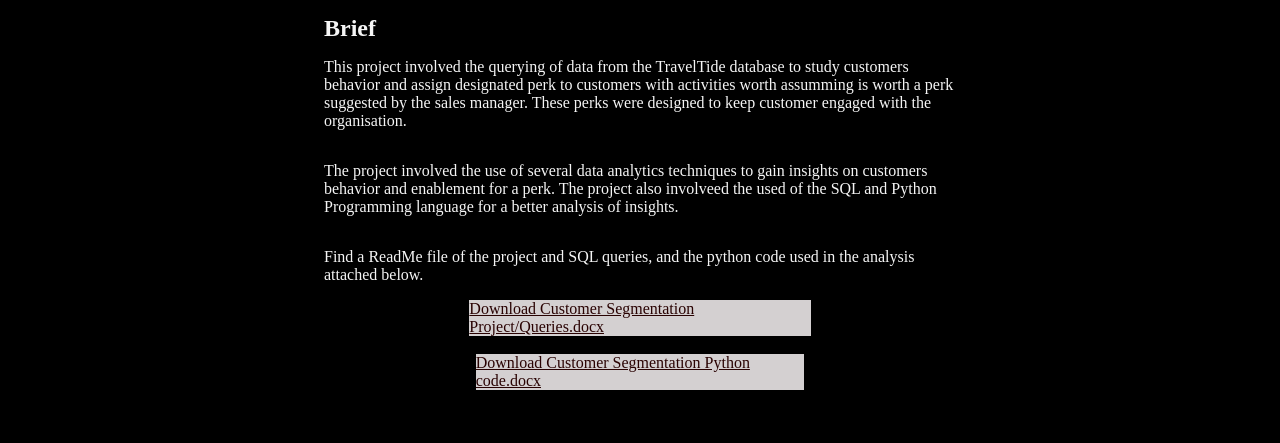
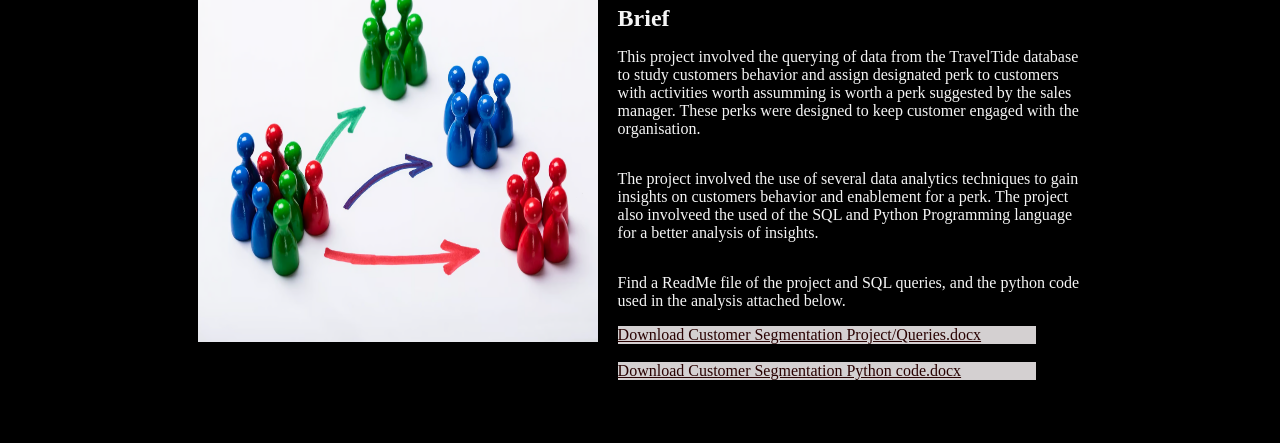
Before and after one commit to Mfonb/portfolio, a plain HTML site: page projects/customer/index.html in a window 1280 px wide. Shown: the part 204-647 px from the top of the page. Drawn offline with nearby package versions, Linux system fonts and the light colour scheme.

Commit message:
modifications

```diff
--- a/academics/style.css
+++ b/academics/style.css
@@ -92,15 +92,71 @@ aside {
     text-decoration: none;
 }
 
-.academics {
+/*.academics {
+    /*height: 15vh; */
+    /*display: grid;
+    align-content: flex-end;
+    grid-column-gap: 20px;
+    grid-template-columns: 2fr 5fr;
+    max-width: 80%;
+    margin: 0 auto;
+}
+
+.training {
+    grid-template-columns: 1fr 5fr;
+    display: grid;
+    align-content: end;
+    grid-column-gap: 20px;
+    margin-bottom: 20px;
+}
+
+.complex {
+    grid-template-columns: 1fr 5fr;
+    display: grid;
+    align-content: end;
+    grid-column-gap: 20px;
+    margin-bottom: 20px;
+}
+
+
+.details {
     color: white;
     display: grid;
     max-width: 50%; /* Ensures 200px margin on both sides */
-    margin: 0 auto; /* Centers the section */
+    /*margin: 0 auto; /* Centers the section */
+/*}*/
+
+.academics {
+    display: grid;
+    align-content: start; /* Fixes content stretching issue */
+    grid-column-gap: 20px;
+    grid-template-columns: 2fr 5fr;
+    max-width: 80%;
+    margin: 0 auto;
+}
+
+.training, .complex {
+    grid-template-columns: 1fr 5fr;
+    display: grid;
+    align-content: start; /* Ensures content does not stretch */
+    grid-column-gap: 20px;
+    margin-bottom: 20px; /* Removes need for <br> */
+}
+
+.details {
+    color: white;
+    display: grid;
+    max-width: 50%;
+    margin: 0 auto;
 }
 
 .main {
     color: rgb(236, 174, 236);
+}
+
+#image {
+    width: 400px;
+    height: 400px;
 }
 
 footer {
--- a/experience/style.css
+++ b/experience/style.css
@@ -92,11 +92,25 @@ aside {
     text-decoration: none;
 }
 
+.section {
+    display: grid;
+    align-content: start; /* Fixes content stretching issue */
+    grid-column-gap: 20px;
+    grid-template-columns: 2fr 5fr;
+    max-width: 80%;
+    margin: 0 auto;
+}
+
 .experience {
     color: white;
     display: grid;
-    max-width: 50%; /* Ensures 200px margin on both sides */
+    max-width: 80%; /* Ensures 200px margin on both sides */
     margin: 0 auto; /* Centers the section */
+}
+
+#image {
+    width: 400px;
+    height: 400px;
 }
 
 .main {
--- a/projects/customer/index.html
+++ b/projects/customer/index.html
@@ -42,6 +42,11 @@
 
     <br>
 
+    <section id="grid">
+        <img id="image" src="../../files/CustomerSegmentationImage.avif" alt="">
+
+        <div id="notes">
+
             <h1>Customers Segmentation Project.</h1>
 
             <p id="date">October 2023</p>
@@ -60,17 +65,18 @@
                 </p>
                 <p>Find a ReadMe file of the project and SQL queries, and the python code used in the analysis attached below.
                 </p>
-    </article>
-
                 <a class="ref" id="pdf" href="../../files/README_MSchool.docx" download="Customer Segmentation Project/Queries">
                     <span>Download Customer Segmentation Project/Queries.docx</span>
                 </a>
-
                 <br>
-
                 <a class="ref" id="word" href="../../files/ReadME CustomerSegmentation CODE.docx" download="Customer Segmentation Python code">
                     <span>Download Customer Segmentation Python code.docx</span>
                 </a>
+            </article>
+        </div>
+    </section>
+
+    <br>
 
     <br>
     <br>
--- a/projects/customer/style.css
+++ b/projects/customer/style.css
@@ -92,17 +92,32 @@ aside {
     text-decoration: none;
 }
 
+#grid {
+    /*height: 15vh; */
+    display: grid;
+    align-content: flex-end;
+    grid-column-gap: 20px;
+    grid-template-columns: 2fr 5fr;
+    max-width: 70%;
+    margin: 0 auto;
+}
+
+#image {
+    width: 400px;
+    height: 400px;
+}
+
 h1 {
     display: grid;
-    color: whitesmoke;
+    color: rgb(219, 207, 207);
     margin: 0 auto;
-    max-width: 50%; /* Ensures 200px margin on both sides */
+    /*max-width: 50%; /* Ensures 200px margin on both sides */
 }
 
 #date {
     display: grid;
     color: whitesmoke;
-    max-width: 50%; /* Ensures 200px margin on both sides */
+    /*max-width: 50%; /* Ensures 200px margin on both sides */
     margin: 0 auto; /* Centers the section */
     font-style: italic;
 }
@@ -110,34 +125,34 @@ h1 {
 #brief {
     color: whitesmoke;
     display: grid;
-    max-width: 50%; /* Ensures 200px margin on both sides */
+    /*max-width: 50%; /* Ensures 200px margin on both sides */
     margin: 0 auto; /* Centers the section */
 }
 
 .details {
     color: whitesmoke;
     display: grid;
-    max-width: 50%; /* Ensures 200px margin on both sides */
+    /*max-width: 50%; /* Ensures 200px margin on both sides */
     margin: 0 auto; /* Centers the section */
 }
 
 .ref {
     background-color: rgb(212, 208, 209);
-    margin: 0 auto; /* Centers the section */
-    max-width: 26%;
+    /*margin: 0 auto; /* Centers the section */
+    max-width: 40%;
     display: grid;
 }
 
 #pdf {
-    margin: 0 auto; /* Centers the section */
-    max-width: 27%;
+    /*margin: 0 auto; /* Centers the section */
+    max-width: 90%;
     display: grid;
     color: rgb(41, 2, 2);
 }
 
 #word {
-    margin: 0 auto; /* Centers the section */
-    max-width: 26%;
+    /*margin: 0 auto; /* Centers the section */
+    max-width: 90%;
     display: grid;
     color: rgb(41, 2, 2);
 }
--- a/projects/gameProject/style.css
+++ b/projects/gameProject/style.css
@@ -92,17 +92,32 @@ aside {
     text-decoration: none;
 }
 
+#grid {
+    /*height: 15vh; */
+    display: grid;
+    align-content: flex-end;
+    grid-column-gap: 20px;
+    grid-template-columns: 2fr 5fr;
+    max-width: 70%;
+    margin: 0 auto;
+}
+
+#image {
+    width: 400px;
+    height: 400px;
+}
+
 h1 {
     display: grid;
     color: rgb(219, 207, 207);
     margin: 0 auto;
-    max-width: 50%; /* Ensures 200px margin on both sides */
+    /*max-width: 50%; /* Ensures 200px margin on both sides */
 }
 
 #date {
     display: grid;
     color: whitesmoke;
-    max-width: 50%; /* Ensures 200px margin on both sides */
+    /*max-width: 50%; /* Ensures 200px margin on both sides */
     margin: 0 auto; /* Centers the section */
     font-style: italic;
 }
@@ -110,27 +125,27 @@ h1 {
 #brief {
     color: whitesmoke;
     display: grid;
-    max-width: 50%; /* Ensures 200px margin on both sides */
+    /*max-width: 50%; /* Ensures 200px margin on both sides */
     margin: 0 auto; /* Centers the section */
 }
 
 .details {
     color: whitesmoke;
     display: grid;
-    max-width: 50%; /* Ensures 200px margin on both sides */
+    /*max-width: 50%; /* Ensures 200px margin on both sides */
     margin: 0 auto; /* Centers the section */
 }
 
 .ref {
     background-color: rgb(212, 208, 209);
-    margin: 0 auto; /* Centers the section */
-    max-width: 26%;
+    /*margin: 0 auto; /* Centers the section */
+    max-width: 40%;
     display: grid;
 }
 
 #pdf {
-    margin: 0 auto; /* Centers the section */
-    max-width: 27%;
+    /*margin: 0 auto; /* Centers the section */
+    max-width: 40%;
     display: grid;
     color: rgb(41, 2, 2);
 }
--- a/projects/pythonWeather/style.css
+++ b/projects/pythonWeather/style.css
@@ -92,17 +92,32 @@ aside {
     text-decoration: none;
 }
 
+#grid {
+    /*height: 15vh; */
+    display: grid;
+    align-content: flex-end;
+    grid-column-gap: 20px;
+    grid-template-columns: 2fr 5fr;
+    max-width: 70%;
+    margin: 0 auto;
+}
+
+#image {
+    width: 400px;
+    height: 400px;
+}
+
 h1 {
     display: grid;
     color: rgb(219, 207, 207);
     margin: 0 auto;
-    max-width: 50%; /* Ensures 200px margin on both sides */
+    /*max-width: 50%; /* Ensures 200px margin on both sides */
 }
 
 #date {
     display: grid;
     color: whitesmoke;
-    max-width: 50%; /* Ensures 200px margin on both sides */
+    /*max-width: 50%; /* Ensures 200px margin on both sides */
     margin: 0 auto; /* Centers the section */
     font-style: italic;
 }
@@ -110,27 +125,27 @@ h1 {
 #brief {
     color: whitesmoke;
     display: grid;
-    max-width: 50%; /* Ensures 200px margin on both sides */
+    /*max-width: 50%; /* Ensures 200px margin on both sides */
     margin: 0 auto; /* Centers the section */
 }
 
 .details {
     color: whitesmoke;
     display: grid;
-    max-width: 50%; /* Ensures 200px margin on both sides */
+    /*max-width: 50%; /* Ensures 200px margin on both sides */
     margin: 0 auto; /* Centers the section */
 }
 
 .ref {
     background-color: rgb(212, 208, 209);
-    margin: 0 auto; /* Centers the section */
-    max-width: 26%;
+    /*margin: 0 auto; /* Centers the section */
+    max-width: 40%;
     display: grid;
 }
 
 #pdf {
-    margin: 0 auto; /* Centers the section */
-    max-width: 27%;
+    /*margin: 0 auto; /* Centers the section */
+    max-width: 40%;
     display: grid;
     color: rgb(41, 2, 2);
 }
--- a/projects/sqlProject/style.css
+++ b/projects/sqlProject/style.css
@@ -92,17 +92,32 @@ aside {
     text-decoration: none;
 }
 
+#grid {
+    /*height: 15vh; */
+    display: grid;
+    align-content: flex-end;
+    grid-column-gap: 20px;
+    grid-template-columns: 2fr 5fr;
+    max-width: 70%;
+    margin: 0 auto;
+}
+
+#image {
+    width: 400px;
+    height: 400px;
+}
+
 h1 {
     display: grid;
     color: rgb(219, 207, 207);
     margin: 0 auto;
-    max-width: 50%; /* Ensures 200px margin on both sides */
+    /*max-width: 50%; /* Ensures 200px margin on both sides */
 }
 
 #date {
     display: grid;
     color: whitesmoke;
-    max-width: 50%; /* Ensures 200px margin on both sides */
+    /*max-width: 50%; /* Ensures 200px margin on both sides */
     margin: 0 auto; /* Centers the section */
     font-style: italic;
 }
@@ -110,27 +125,27 @@ h1 {
 #brief {
     color: whitesmoke;
     display: grid;
-    max-width: 50%; /* Ensures 200px margin on both sides */
+    /*max-width: 50%; /* Ensures 200px margin on both sides */
     margin: 0 auto; /* Centers the section */
 }
 
 .details {
     color: whitesmoke;
     display: grid;
-    max-width: 50%; /* Ensures 200px margin on both sides */
+    /*max-width: 50%; /* Ensures 200px margin on both sides */
     margin: 0 auto; /* Centers the section */
 }
 
 .ref {
     background-color: rgb(212, 208, 209);
-    margin: 0 auto; /* Centers the section */
-    max-width: 26%;
+    /*margin: 0 auto; /* Centers the section */
+    max-width: 40%;
     display: grid;
 }
 
 #pdf {
-    margin: 0 auto; /* Centers the section */
-    max-width: 27%;
+    /*margin: 0 auto; /* Centers the section */
+    max-width: 40%;
     display: grid;
     color: rgb(41, 2, 2);
 }
```
Also changed, not shown: academics/index.html (+18 -20 lines), experience/index.html (+4 -2 lines), projects/gameProject/index.html (+7 -0 lines), projects/pythonWeather/index.html (+8 -2 lines), projects/sqlProject/index.html (+8 -2 lines), files/CustomerSegmentationImage.avif (added), files/databaseImage.jpg (deleted), files/experienceImage.avif (added), files/gameImage.png (added), files/gameImage3.png (added), files/pen4academics.jpg (added), files/weatherImageNew.jpg (added). Lines whose indentation alone changed are shown as unchanged.
